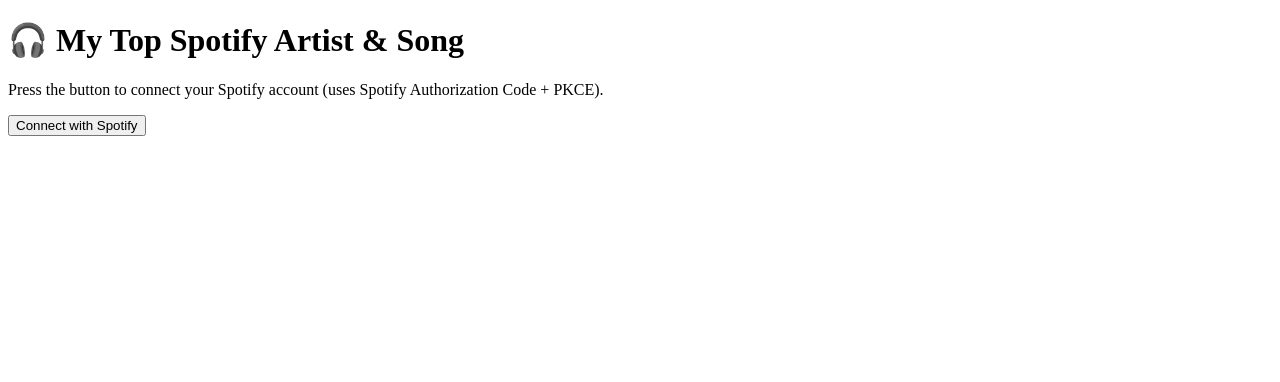
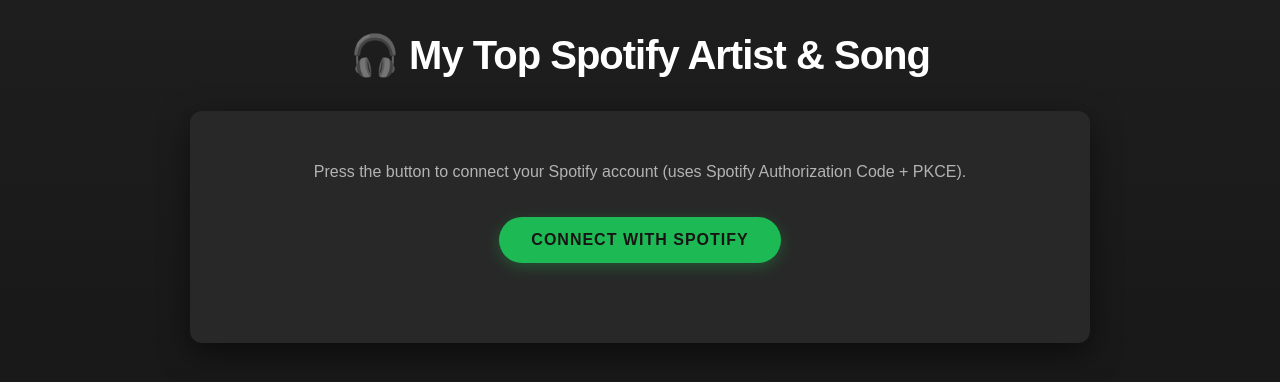
Before and after one commit to Arch2jz/html-project, a plain HTML site: page index.html in a window 1280 px wide. Drawn offline with Linux system fonts and the light colour scheme.

Commit message:
merge complete

```diff
--- a/index.html
+++ b/index.html
@@ -4,6 +4,7 @@
   <meta charset="utf-8" />
   <meta name="viewport" content="width=device-width, initial-scale=1" />
   <title>My Top Spotify Artist & Song — HTML Only</title>
+  <link rel="stylesheet" href="project.css">
 </head>
 <body>
   <main>
```
